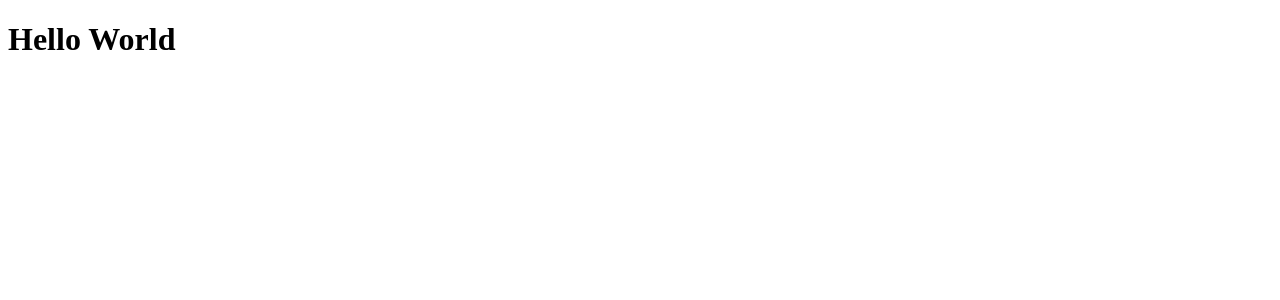
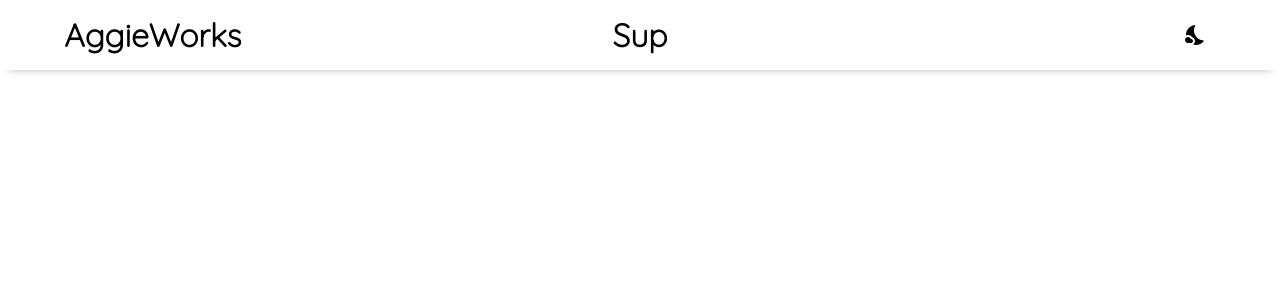
Before and after one commit to pavittarsingh315/AggieWorks-Take-Home, a React (Vite) app: page / in a window 1280 px wide. Shown: the top 300 px of the page. Built offline with nearby package versions, Linux system fonts and the light colour scheme.

Commit message:
Created the navbar.

```diff
--- a/src/App.tsx
+++ b/src/App.tsx
@@ -1,7 +1,56 @@
-import { useState } from "react";
+import { Container, IconButton, Tooltip } from "@mui/material";
+import { useEffect, useState } from "react";
+import "./styles/Navbar.css";
+import LightModeRoundedIcon from "@mui/icons-material/LightModeRounded";
+import NightsStayRoundedIcon from "@mui/icons-material/NightsStayRounded";
+import SearchBar from "./components/Searchbar";
 
 function App() {
-   return <h1>Hello World</h1>;
+   const [isDarkModeEnabled, setIsDarkModeEnabled] = useState(false);
+
+   useEffect(() => {
+      setIsDarkModeEnabled(JSON.parse(localStorage.getItem("isDarkModeEnabled") || "false") === "true");
+   }, []);
+
+   var headerStyle = {
+      boxShadow: "0px 6px 10px -9px rgba(128, 128, 128, 1)",
+      zIndex: "1000",
+      top: "0",
+      width: "100%",
+      background: isDarkModeEnabled ? "#000000" : "#FFFFFF",
+   };
+
+   const toggleTheme = () => {
+      localStorage.setItem("isDarkModeEnabled", JSON.stringify(!isDarkModeEnabled ? "true" : "false"));
+      setIsDarkModeEnabled(!isDarkModeEnabled);
+   };
+
+   return (
+      <div style={headerStyle}>
+         <Container>
+            <div className="navbar">
+               <div className="navbar__left">
+                  <h1>AggieWorks</h1>
+               </div>
+               <div className="navbar__center">
+                  <SearchBar />
+               </div>
+               <div className="navbar__right">
+                  <Tooltip
+                     title={isDarkModeEnabled ? "Enable Light Mode" : "Enable Dark Mode"}
+                     arrow
+                     enterDelay={0}
+                     leaveDelay={25}
+                  >
+                     <IconButton color="inherit" onClick={toggleTheme}>
+                        {isDarkModeEnabled ? <LightModeRoundedIcon /> : <NightsStayRoundedIcon />}
+                     </IconButton>
+                  </Tooltip>
+               </div>
+            </div>
+         </Container>
+      </div>
+   );
 }
 
 export default App;
--- /dev/null
+++ b/src/components/Searchbar.tsx
@@ -0,0 +1,13 @@
+import { useState, useEffect, useRef } from "react";
+
+// https://randomuser.me/api/?page=1&results=10
+
+function SearchBar() {
+   const [search, setSearch] = useState("");
+   const [isTyping, setIsTyping] = useState(true);
+   const [pageNumber, setPageNumber] = useState(1);
+
+   return <h1>Sup</h1>;
+}
+
+export default SearchBar;
--- /dev/null
+++ b/src/index.css
@@ -0,0 +1,42 @@
+@import url("https://fonts.googleapis.com/css2?family=Quicksand:wght@300&display=swap");
+
+* {
+   margin: 0;
+}
+
+/* width */
+::-webkit-scrollbar {
+   width: 11px;
+}
+
+/* Track */
+::-webkit-scrollbar-track {
+   background: #e8e8e8;
+}
+
+/* Handle */
+::-webkit-scrollbar-thumb {
+   background: var(--secondary-color);
+   border-radius: 100px;
+}
+
+/* Handle on hover */
+::-webkit-scrollbar-thumb:hover {
+   background: var(--secondary-color);
+}
+
+body {
+   margin: 0;
+   font-family: "Quicksand", sans-serif;
+   -webkit-font-smoothing: antialiased;
+   -moz-osx-font-smoothing: grayscale;
+
+   /* color combo variables */
+   --primary-color: #0070f3;
+   --secondary-color: #bfbfbf;
+   --third-color: #e8e8e8;
+}
+
+a {
+   text-decoration: none;
+}
--- a/src/main.tsx
+++ b/src/main.tsx
@@ -1,6 +1,7 @@
 import React from "react";
 import ReactDOM from "react-dom/client";
 import App from "./App";
+import "./index.css";
 
 ReactDOM.createRoot(document.getElementById("root") as HTMLElement).render(
    <React.StrictMode>
--- /dev/null
+++ b/src/styles/Navbar.css
@@ -0,0 +1,51 @@
+.navbar {
+   display: flex;
+   align-items: center;
+   justify-content: space-between;
+   background-color: white;
+   min-height: 70px;
+   max-height: 70px;
+}
+
+.navbar__left > h3 {
+   font-size: 25px;
+   padding-left: 10px;
+}
+
+.navbar__left {
+   display: flex;
+   align-items: center;
+   justify-content: space-evenly;
+}
+
+.navbar__center {
+   display: flex;
+   /* margin-top: 250px; */
+   align-items: center;
+   justify-content: center;
+   position: fixed;
+   /* top: 0; */
+   left: 50%;
+   right: 50%;
+}
+
+.navbar__right {
+   display: flex;
+   align-items: center;
+}
+
+.navbar__icon > button {
+   color: var(--primary-color);
+   margin: 0 5px;
+}
+
+.navbar__icon > div {
+   cursor: pointer;
+   margin: 0 5px;
+}
+
+/* Color of badge on notification icon */
+.navbar__icon > button > span > span > span {
+   color: white;
+   background-color: var(--primary-color);
+}
```
